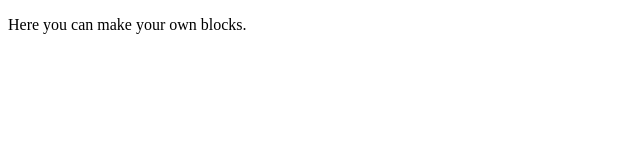
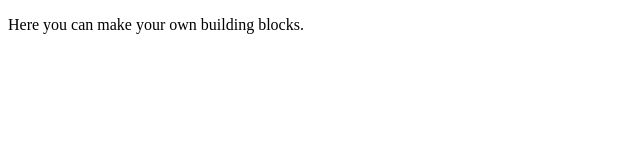
Before and after one commit to cybersake/cybersake.github.io, a plain HTML site: page index.html in a window 1280 px wide. Shown: the full height of the page, 0-640 px from the left. Drawn offline with Linux system fonts and the light colour scheme.

Commit message:
Update index.html

```diff
--- a/index.html
+++ b/index.html
@@ -4,6 +4,6 @@
         <title>My Blocks</title>
     </head>
     <body>
-        <p>Here you can make your own blocks.</p>
+        <p>Here you can make your own building blocks.</p>
     </body>
 </html>
```
